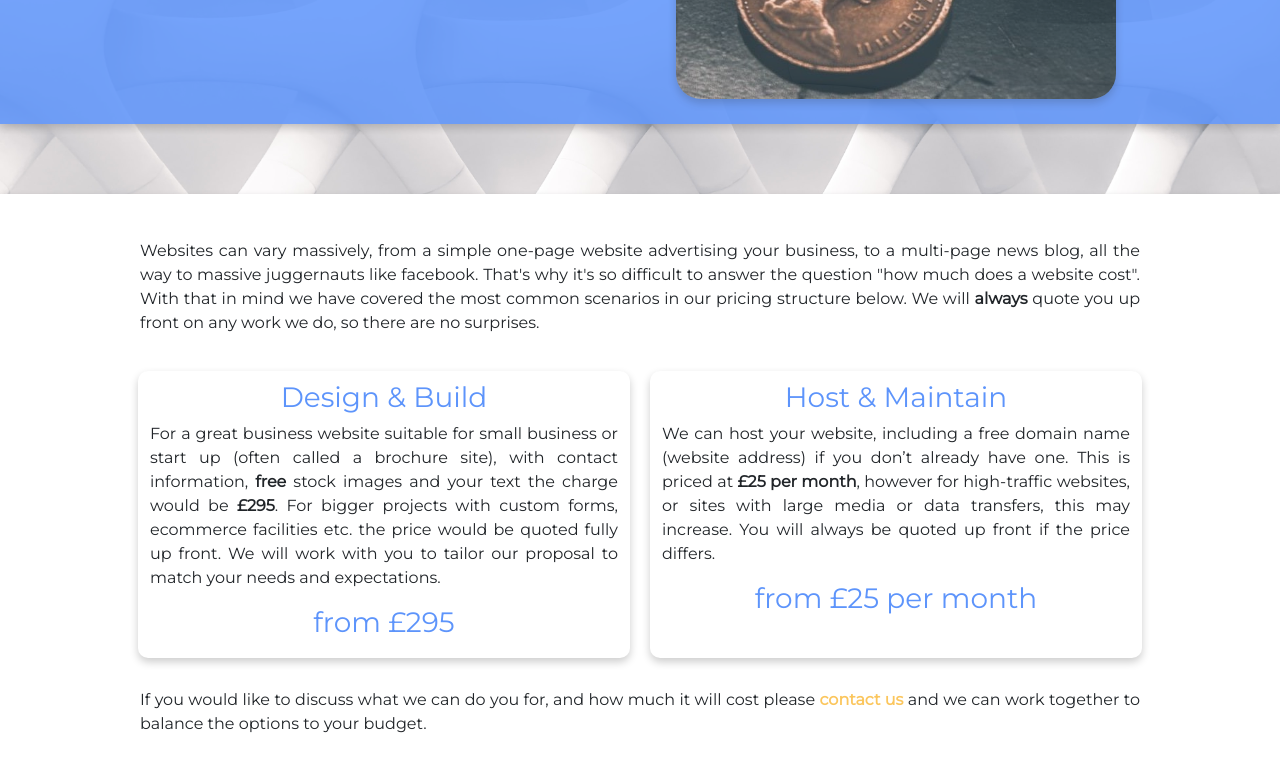
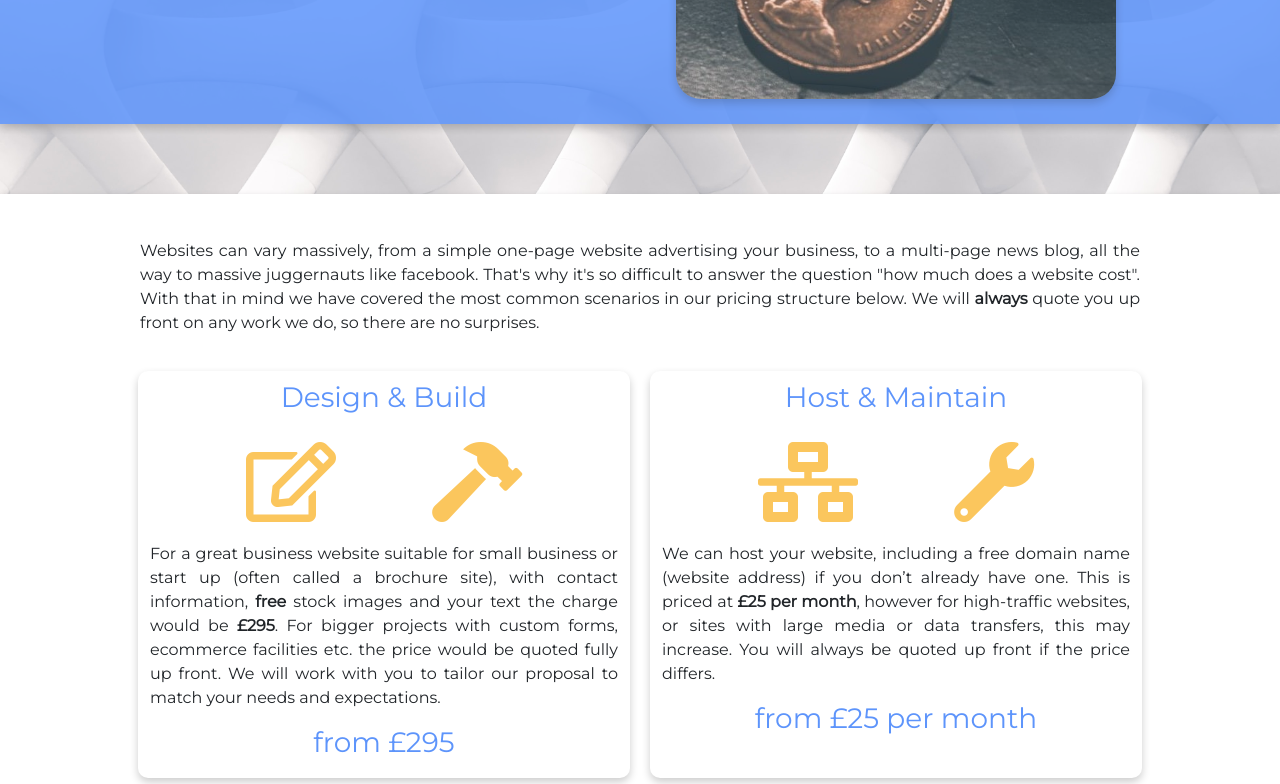
Before and after one commit to jameshartwm/macraeweb3, a plain HTML site: page pricing.html in a window 1280 px wide. Shown: the part 313-1097 px from the top of the page. Drawn offline with nearby package versions, Linux system fonts and the light colour scheme.

Commit message:
Added pricing icons

```diff
--- a/pricing.html
+++ b/pricing.html
@@ -77,11 +77,23 @@
                         <div class="row cardContainer">
                             <div class="col-sm text-center skillCard">
                                 <h3>Design & Build</h3>
+                                <div class="mySpacer"></div>
+                                <div class="d-flex flex-row justify-content-evenly">
+                                    <i class="far fa-edit fa-5x skillIcon"></i>
+                                    <i class="fas fa-hammer fa-5x skillIcon"></i>
+                                </div>
+                                <div class="mySpacer"></div>
                                 <p>For a great business website suitable for small business or start up (often called a brochure site), with contact information, <strong>free</strong> stock images and your text the charge would be <strong>£295</strong>. For bigger projects with custom forms, ecommerce facilities etc. the price would be quoted fully up front. We will work with you to tailor our proposal to match your needs and expectations.</p>
                                 <h3>from £295</h3>
                             </div>
                             <div class="col-sm text-center skillCard">
                                 <h3>Host & Maintain</h3>
+                                <div class="mySpacer"></div>
+                                <div class="d-flex flex-row justify-content-evenly">
+                                    <i class="fas fa-network-wired fa-5x skillIcon"></i>
+                                    <i class="fas fa-wrench fa-5x skillIcon"></i>
+                                </div>
+                                <div class="mySpacer"></div>
                                 <p>We can host your website, including a free domain name (website address) if you don’t already have one. This is priced at <strong>£25 per month</strong>, however for high-traffic websites, or sites with large media or data transfers, this may increase. You will always be quoted up front if the price differs.</p>
                                 <h3>from £25 per month</h3>
                             </div>
```
